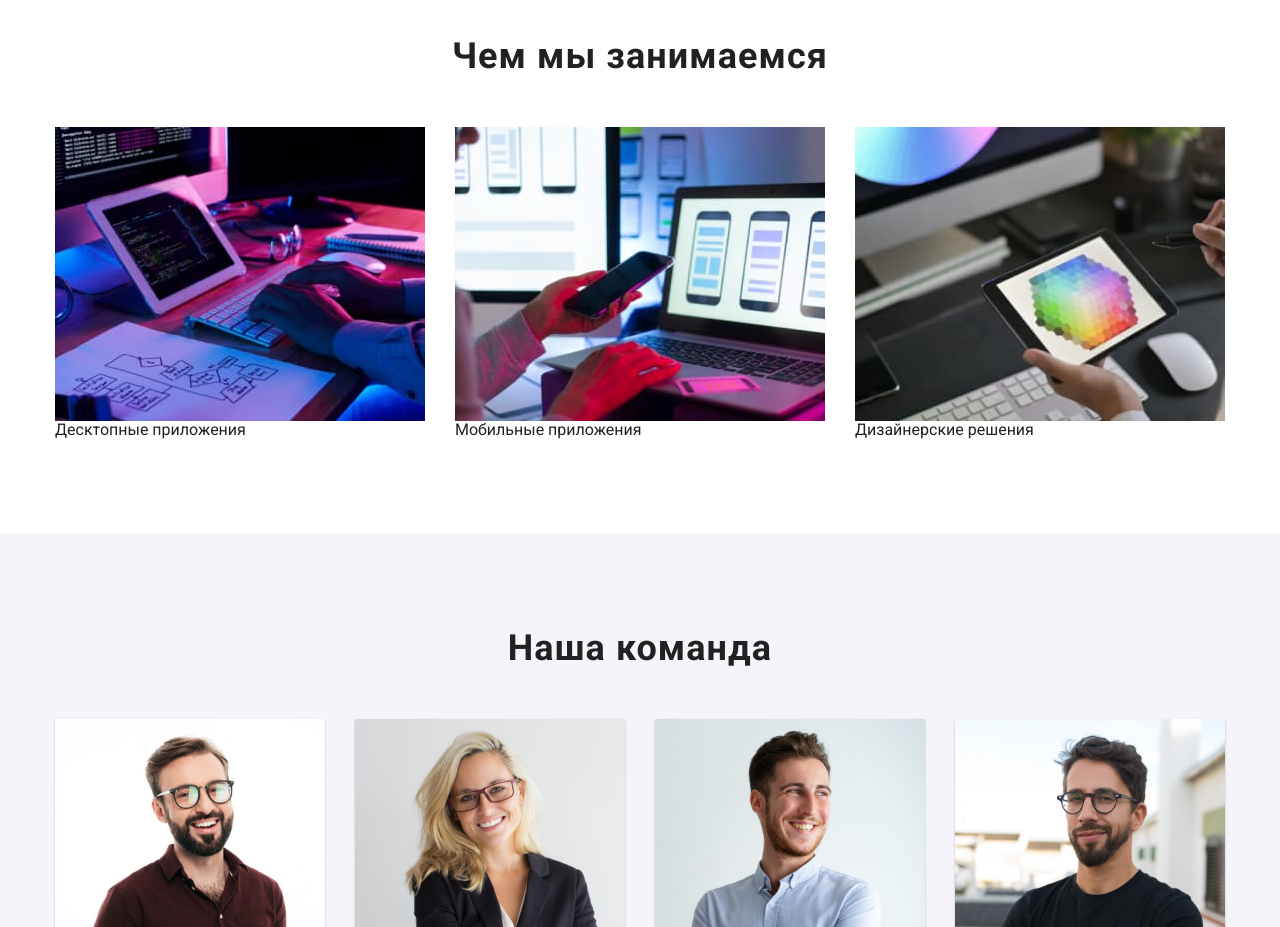
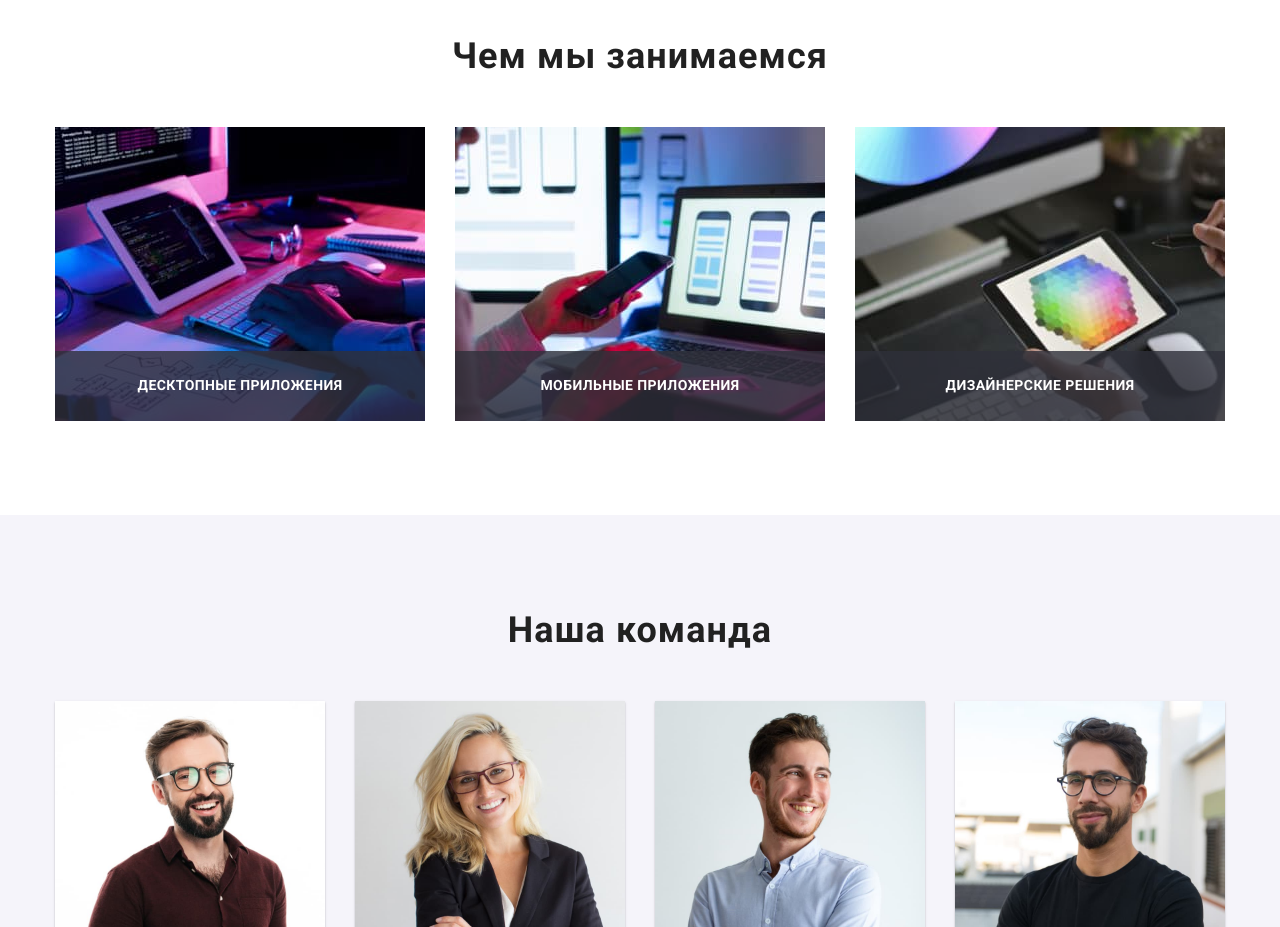
Before and after one commit to Dolya251/goit-markup-hw-05, a plain HTML site: page index.html in a window 1280 px wide. Shown: the part 1080-2007 px from the top of the page. Drawn offline with nearby package versions, Linux system fonts and the light colour scheme.

Commit message:
update layout animation

```diff
--- a/css/styles.css
+++ b/css/styles.css
@@ -286,6 +286,29 @@ img {
 .our-job-imges .our-job-img:last-child {
   margin-right: 0;
 }
+.job-box {
+  position: relative;
+}
+.our-job-lable {
+  display: flex;
+  justify-content: center;
+  align-items: center;
+  position: absolute;
+  bottom: 0;
+  left: 0;
+  width: 100%;
+  height: 70px;
+  background: rgba(47, 48, 58, 0.8);
+}
+.our-job-lable-description {
+  font-weight: bold;
+  font-size: 14px;
+  line-height: 1.14;
+  text-align: center;
+  letter-spacing: 0.03em;
+  text-transform: uppercase;
+  color: var(--primary-wite-color);
+}
 
 /*our team*/
 
@@ -555,7 +578,7 @@ footer address {
   font-size: 18px;
   line-height: 1.56;
   letter-spacing: 0.03em;
-  color: var(--alt-text-cl);
+  color: var(--primary-wite-color);
   opacity: 1;
 }
 .project {
@@ -663,15 +686,11 @@ section .container {
   height: 100%;
 
   background-color: rgba(0, 0, 0, 0.2);
-
-  transition-duration: 1500ms;
-  transition-timing-function: cubic-bezier(0.4, 0, 0.2, 1);
-  opacity: 1;
-
+}
+.backdrop.not-hidden {
   transition: opacity 1500ms cubic-bezier(0.4, 0, 0.2, 1),
     visibility 1500ms cubic-bezier(0.4, 0, 0.2, 1);
 }
-
 .backdrop.is-hidden {
   visibility: hidden;
   opacity: 0;
@@ -697,7 +716,7 @@ section .container {
   border-radius: 4px;
   transform: translate(-50%, -50%) scale(1);
 
-  transition: transform 1500ms cubic-bezier(0.4, 0, 0.2, 1);
+  /*transition: transform 1500ms cubic-bezier(0.4, 0, 0.2, 1);*/
 }
 
 .modal-close-button {
--- a/index.html
+++ b/index.html
@@ -417,7 +417,7 @@
         <div class="modal">
             <button data-modal-close="" class="modal-close-button">
                 <svg class="close-black-svg" width="18" height="18">
-                    <use href="./images/icons.svg#icon-close-black"></use>
+                    <use href="./images/icons.svg#close"></use>
                 </svg>
             </button>
         </div>
```
Also changed, not shown: images/icons/close.svg (added).
